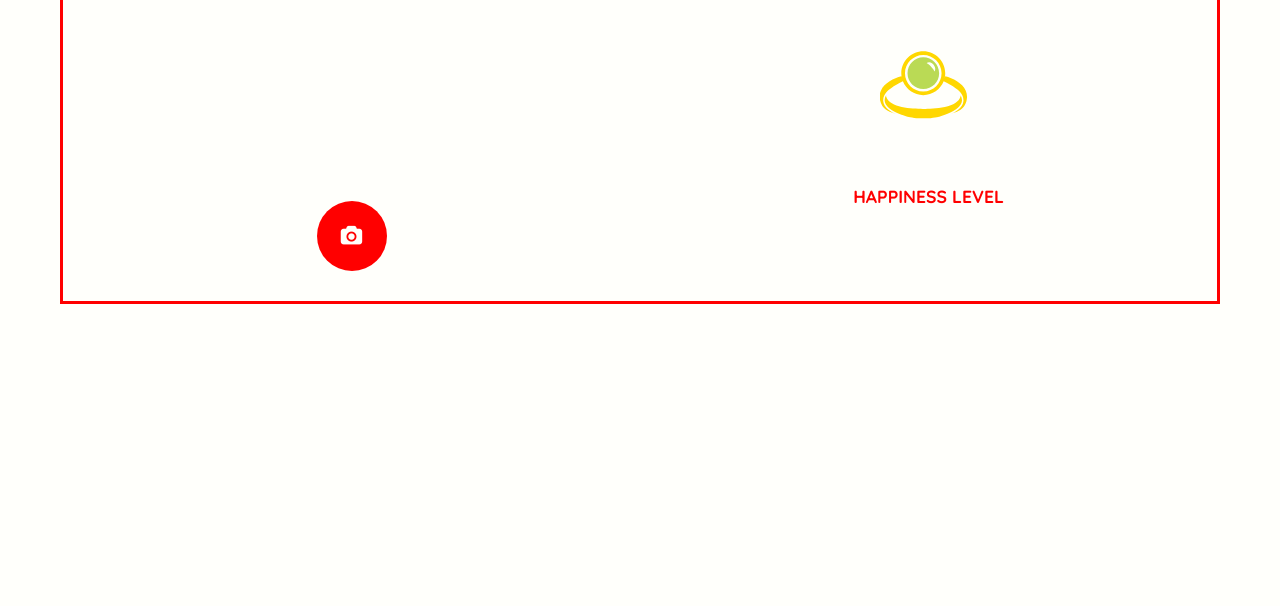
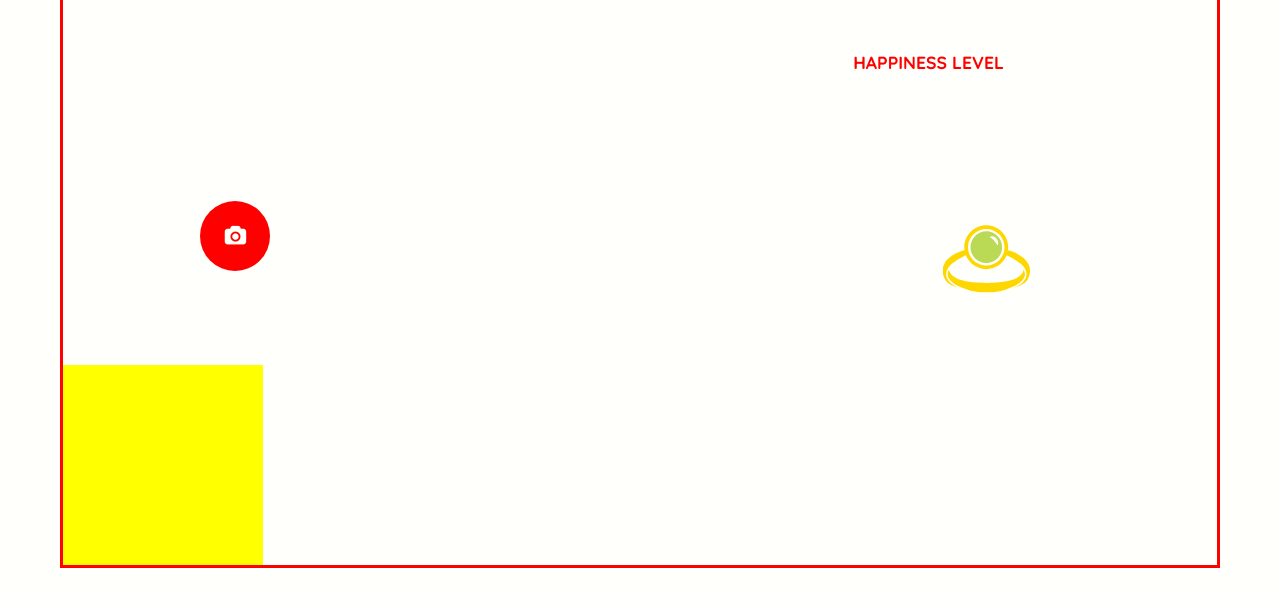
Before and after one commit to ian-mcilwain/lisaAndIanTake2, a website: page index.html in a window 1280 px wide. Shown: the part 140-746 px from the top of the page. Drawn offline with nearby package versions, Linux system fonts and the light colour scheme.

Commit message:
created a mechanism for a loading effect and did some styling to center the ring and shutter button

```diff
--- a/index.html
+++ b/index.html
@@ -27,7 +27,24 @@
 				  <video class="webcam"></video>
 				  <canvas id="canvas" class="photo"></canvas>
 			   	  <div class="tools">
-			      		<a href="#" class="snap" data-wait="0"><i class="fa fa-camera"></i></a>
+			   	  		<div class="shutter">
+			      			<a href="#" class="snap" data-wait="0"><i class="fa fa-camera"></i></a>
+
+			   	  		</div>
+
+			   	  		<div class="ring">
+			   	  			      		<svg xmlns="http://www.w3.org/2000/svg" xmlns:xlink="http://www.w3.org/1999/xlink" version="1.1" id="Layer_1" x="0px" y="0px" viewBox="5.0 -10.0 100.0 135.0" enable-background="new 0 0 100 100" xml:space="preserve">
+			   	  				<g>
+			   	  					<path fill="#FFD700" d="M94.081,56.174c-3.567-8.034-13.599-13.018-21.289-14.907l-0.526,1.408   c0.322-1.529,0.496-3.112,0.496-4.736c0-12.581-10.234-22.816-22.814-22.816c-12.581,0-22.817,10.235-22.817,22.816   c0,1.413,0.136,2.793,0.383,4.136l-0.306-0.815c-7.689,1.89-17.72,6.874-21.289,14.907C3.76,61.025,4.276,66.402,7.451,72.148   c2.266,3.716,8.09,6.457,14.28,8.408c-3.006-1.38-5.521-2.858-7.521-4.426c-3.625-2.842-5.605-5.986-5.886-9.349   c-0.307-3.677,1.505-6.767,3.079-8.71c1.456-1.801,3.446-3.506,5.463-4.68c2.89-2.267,6.798-4.543,11.916-6.945   c3.38,8.378,11.59,14.308,21.164,14.308c9.588,0,17.807-5.946,21.178-14.344c5.164,2.418,9.103,4.708,12.009,6.991   c2.018,1.176,4.008,2.877,5.465,4.678c1.573,1.945,3.385,5.037,3.077,8.712c-0.28,3.36-2.262,6.507-5.887,9.347   c-1.997,1.566-4.513,3.045-7.517,4.426c6.188-1.953,12.015-4.697,14.287-8.424C95.725,66.409,96.239,61.033,94.081,56.174z    M49.946,56.93c-10.472,0-18.991-8.519-18.991-18.99s8.52-18.991,18.991-18.991c10.471,0,18.99,8.519,18.99,18.991   S60.417,56.93,49.946,56.93z"/>
+			   	  					<path fill="#FFD700" d="M90.115,66.659c0.187-2.239-0.571-4.271-1.559-5.903c0.086,0.561,0.088,1.114,0.008,1.656l-0.004,0.038   l-0.014,0.036c-1.617,5.053-7.078,8.605-16.229,10.57c-7.957,1.706-17.252,1.897-22.246,2l-0.489,0.01v-0.023   c-11.462-0.236-34.381-0.861-38.13-12.562l-0.012-0.037l-0.006-0.037c-0.081-0.544-0.078-1.096,0.008-1.658   c-0.986,1.636-1.745,3.664-1.558,5.904c0.379,4.541,4.777,11.082,23.575,16.474c0,0,8.175,1.751,14.725,1.711   c0.71-0.005,1.326,0.021,1.816,0.04c0.457-0.016,1.028-0.036,1.688-0.034c8.115,0.034,14.84-1.708,14.84-1.708   C85.337,77.741,89.734,71.199,90.115,66.659z"/>
+			   	  				</g>
+			   	  				<g>
+			   	  					<path class="moodRing" fill="#BADA55" d="M50,21.517c-9.07,0-16.423,7.352-16.423,16.422S40.93,54.361,50,54.361c9.068,0,16.423-7.353,16.423-16.422   S59.068,21.517,50,21.517z M53.428,27.419c4.788-3.698,11.338,4.788,8.188,8.77C60.232,33.021,56.38,29.162,53.428,27.419z"/>
+			   	  				</g>
+			   	  				</svg>
+			   	  		</div>
+
+
 				  </div><!--end .tools-->
 			    </div>
 			</div><!--end .left-->
@@ -35,18 +52,13 @@
 			<div class="right">
 				<div class="strip clearfix"></div>
 
-				<svg xmlns="http://www.w3.org/2000/svg" xmlns:xlink="http://www.w3.org/1999/xlink" version="1.1" id="Layer_1" x="0px" y="0px" viewBox="5.0 -10.0 100.0 135.0" enable-background="new 0 0 100 100" xml:space="preserve">
-				<g>
-					<path fill="#FFD700" d="M94.081,56.174c-3.567-8.034-13.599-13.018-21.289-14.907l-0.526,1.408   c0.322-1.529,0.496-3.112,0.496-4.736c0-12.581-10.234-22.816-22.814-22.816c-12.581,0-22.817,10.235-22.817,22.816   c0,1.413,0.136,2.793,0.383,4.136l-0.306-0.815c-7.689,1.89-17.72,6.874-21.289,14.907C3.76,61.025,4.276,66.402,7.451,72.148   c2.266,3.716,8.09,6.457,14.28,8.408c-3.006-1.38-5.521-2.858-7.521-4.426c-3.625-2.842-5.605-5.986-5.886-9.349   c-0.307-3.677,1.505-6.767,3.079-8.71c1.456-1.801,3.446-3.506,5.463-4.68c2.89-2.267,6.798-4.543,11.916-6.945   c3.38,8.378,11.59,14.308,21.164,14.308c9.588,0,17.807-5.946,21.178-14.344c5.164,2.418,9.103,4.708,12.009,6.991   c2.018,1.176,4.008,2.877,5.465,4.678c1.573,1.945,3.385,5.037,3.077,8.712c-0.28,3.36-2.262,6.507-5.887,9.347   c-1.997,1.566-4.513,3.045-7.517,4.426c6.188-1.953,12.015-4.697,14.287-8.424C95.725,66.409,96.239,61.033,94.081,56.174z    M49.946,56.93c-10.472,0-18.991-8.519-18.991-18.99s8.52-18.991,18.991-18.991c10.471,0,18.99,8.519,18.99,18.991   S60.417,56.93,49.946,56.93z"/>
-					<path fill="#FFD700" d="M90.115,66.659c0.187-2.239-0.571-4.271-1.559-5.903c0.086,0.561,0.088,1.114,0.008,1.656l-0.004,0.038   l-0.014,0.036c-1.617,5.053-7.078,8.605-16.229,10.57c-7.957,1.706-17.252,1.897-22.246,2l-0.489,0.01v-0.023   c-11.462-0.236-34.381-0.861-38.13-12.562l-0.012-0.037l-0.006-0.037c-0.081-0.544-0.078-1.096,0.008-1.658   c-0.986,1.636-1.745,3.664-1.558,5.904c0.379,4.541,4.777,11.082,23.575,16.474c0,0,8.175,1.751,14.725,1.711   c0.71-0.005,1.326,0.021,1.816,0.04c0.457-0.016,1.028-0.036,1.688-0.034c8.115,0.034,14.84-1.708,14.84-1.708   C85.337,77.741,89.734,71.199,90.115,66.659z"/>
-				</g>
-				<g>
-					<path class="moodRing" fill="#BADA55" d="M50,21.517c-9.07,0-16.423,7.352-16.423,16.422S40.93,54.361,50,54.361c9.068,0,16.423-7.353,16.423-16.422   S59.068,21.517,50,21.517z M53.428,27.419c4.788-3.698,11.338,4.788,8.188,8.77C60.232,33.021,56.38,29.162,53.428,27.419z"/>
-				</g>
-				</svg>
+
 				<h2 class="howYouFeel">Happiness Level</h2>
 			</div><!--end .right-->
 		</div><!--end. content-->
+		<div class="workingBox"> <!-- I put this silly box here so I could test out the JS for a progress effect  -->
+
+		</div>
 	</div><!--end .wrapper-->
 
 
--- a/package.json
+++ b/package.json
@@ -20,5 +20,8 @@
     "gulp": "^3.8.11",
     "gulp-notify": "^2.2.0",
     "gulp-sass": "^2.2.0"
+  },
+  "dependencies": {
+    "gulp": "^3.9.1"
   }
 }
--- a/scripts.js
+++ b/scripts.js
@@ -142,6 +142,7 @@ function changeColor(color){
 
 app.detectSmile = function(){
 	console.log(smileData)
+	$(".workingBox").removeClass('working'); //This ends the progress effect
 
 	var one = "black",
 		two = "#6B0024",
@@ -198,11 +199,14 @@ app.detectSmile = function(){
 $(function() {
  	app.getVideo();
 	$('a.snap').on('click',function(e){
+		$(".workingBox").addClass('working'); //this cues the beginning of a progress effect
 		e.preventDefault();
 		app.takePhoto();
 	})
 
 })
+
+
 
 
 
--- a/styles/style.scss
+++ b/styles/style.scss
@@ -83,7 +83,12 @@ a {
 }
 
 .tools {
+	width: 160%;
+	margin-left: 20%;
   padding:10px;
+  display: flex;
+  justify-content: space-between;
+	.shutter {
 
 	  a {
 	  	color:$main-color;
@@ -93,6 +98,14 @@ a {
 	  	line-height:70px;
 	  	font-size: 20px;
 	  	border-radius: 50%;
+	  }
+	} // shutter ends here
+
+  svg {
+  	// z-index: 10;
+  	// position: relative;
+  	height: 130px;
+  	// top: -10px;
   }
 }
 
@@ -122,9 +135,10 @@ canvas {
   z-index: 1;
 }
 
-svg {
-	z-index: 10;
-	position: relative;
-	height: 130px;
-	top: -10px;
+
+
+.workingBox {
+	width: 200px;
+	height: 200px;
+	background-color: yellow;
 }
```
Also changed, not shown: styles/style.css. Lines whose indentation alone changed are shown as unchanged.
